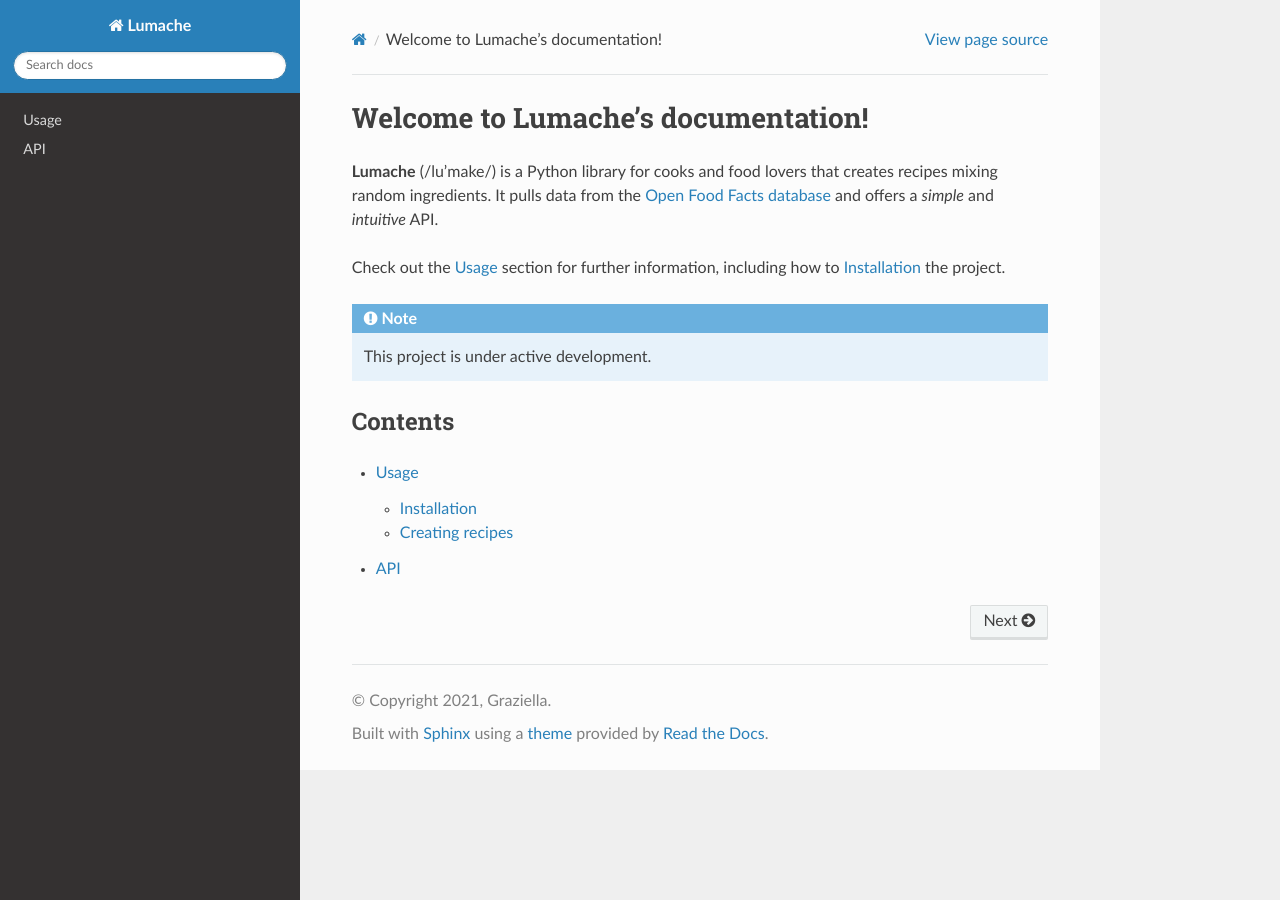
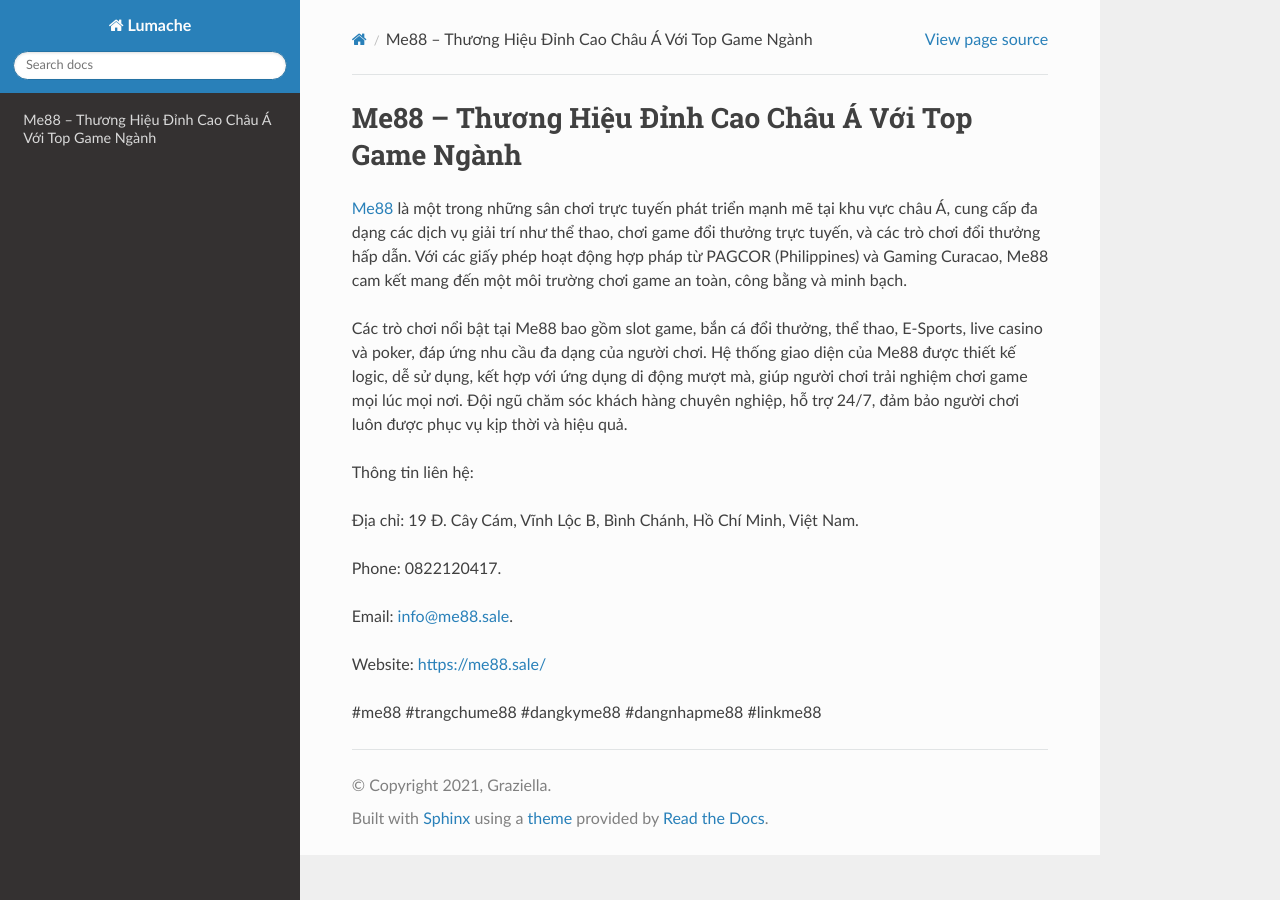
Before and after one commit to parkisngan19/me88sale, a Sphinx documentation site: the page built from docs/source/index.rst, in a window 1280 px wide. Built offline with Sphinx 7.4.7 and the Read the Docs theme 3.1.0, drawn with Linux system fonts in a browser that asks for light colours.

Commit message:
Update index.rst

```diff
--- a/docs/source/index.rst
+++ b/docs/source/index.rst
@@ -1,22 +1,18 @@
-Welcome to Lumache's documentation!
+Me88 – Thương Hiệu Đỉnh Cao Châu Á Với Top Game Ngành
 ===================================
 
-**Lumache** (/lu'make/) is a Python library for cooks and food lovers
-that creates recipes mixing random ingredients.
-It pulls data from the `Open Food Facts database <https://world.openfoodfacts.org/>`_
-and offers a *simple* and *intuitive* API.
+`Me88 <https://me88.sale/>`_ là một trong những sân chơi trực tuyến phát triển mạnh mẽ tại khu vực châu Á, cung cấp đa dạng các dịch vụ giải trí như thể thao, chơi game đổi thưởng trực tuyến, và các trò chơi đổi thưởng hấp dẫn. Với các giấy phép hoạt động hợp pháp từ PAGCOR (Philippines) và Gaming Curacao, Me88 cam kết mang đến một môi trường chơi game an toàn, công bằng và minh bạch.
 
-Check out the :doc:`usage` section for further information, including
-how to :ref:`installation` the project.
+Các trò chơi nổi bật tại Me88 bao gồm slot game, bắn cá đổi thưởng, thể thao, E-Sports, live casino và poker, đáp ứng nhu cầu đa dạng của người chơi. Hệ thống giao diện của Me88 được thiết kế logic, dễ sử dụng, kết hợp với ứng dụng di động mượt mà, giúp người chơi trải nghiệm chơi game mọi lúc mọi nơi. Đội ngũ chăm sóc khách hàng chuyên nghiệp, hỗ trợ 24/7, đảm bảo người chơi luôn được phục vụ kịp thời và hiệu quả.
 
-.. note::
+Thông tin liên hệ:
 
-   This project is under active development.
+Địa chỉ: 19 Đ. Cây Cám, Vĩnh Lộc B, Bình Chánh, Hồ Chí Minh, Việt Nam.
 
-Contents
---------
+Phone: 0822120417.
 
-.. toctree::
+Email: info@me88.sale.
 
-   usage
-   api
+Website: https://me88.sale/
+
+#me88 #trangchume88 #dangkyme88 #dangnhapme88 #linkme88
```
